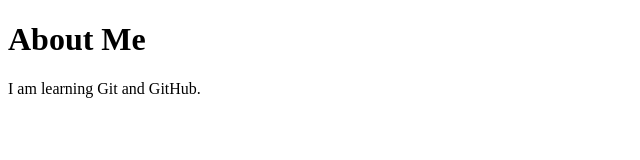
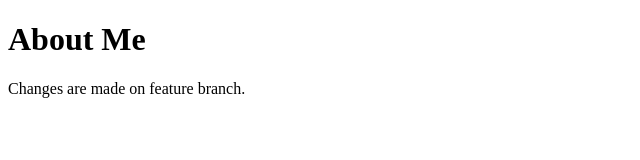
Before and after one commit to RIMSHAN-F/GitAssignment, a plain HTML site: page about.html in a window 1280 px wide. Shown: the full height of the page, 0-640 px from the left. Drawn offline with Linux system fonts and the light colour scheme.

Commit message:
Updated About Page

```diff
--- a/about.html
+++ b/about.html
@@ -5,6 +5,6 @@
 </head>
 <body>
     <h1>About Me</h1>
-    <p>I am learning Git and GitHub.</p>
+    <p>Changes are made on feature branch.</p>
 </body>
 </html>
```
